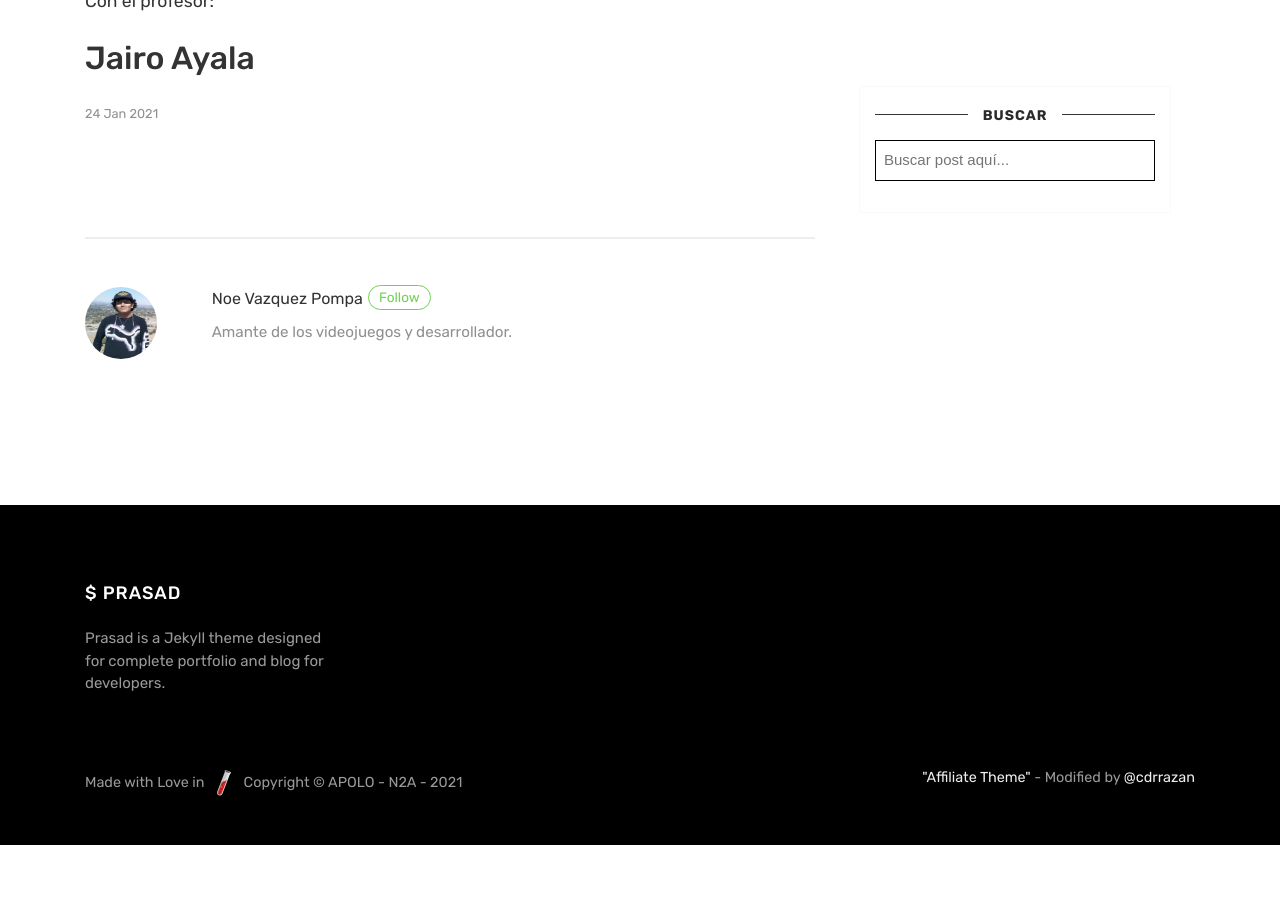
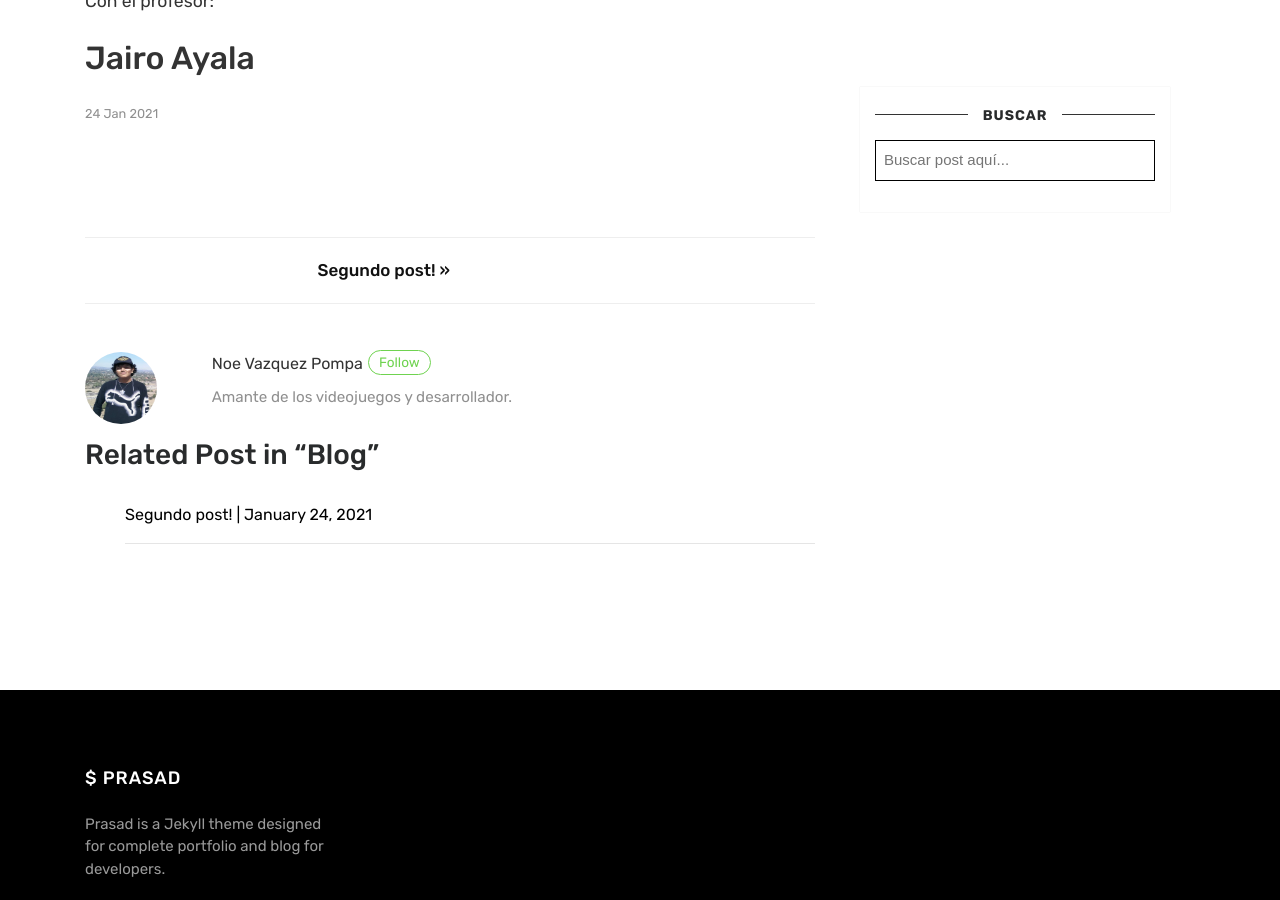
Before and after one commit to Famvazpom/apolo-n2a, a Jekyll site: the page built from _posts/2021-01-24-hola-mundo.md, in a window 1280 px wide and 900 px high, scrolled down 939 px. Built offline with Jekyll 4.4.1, drawn with Linux system fonts in a browser that asks for light colours; nearby versions of some CDN libraries; comment, search, counter and statistics services are not loaded; before the commit the page ends 1784 px from its top, so only the background shows below that.

Commit message:
Cambios menores

```diff
--- /dev/null
+++ b/_posts/2021-02-10-test.md
@@ -0,0 +1,12 @@
+---
+layout: post
+cover:  assets/images/1.jpg
+title: Segundo post!
+date: 2021-01-24 00:00:00
+categories: blog
+featured: True
+author: famvazpom
+summary: Este es el segundo post del sitio!
+---
+
+Bienvenidos!
```
Also changed, not shown: _posts/2021-01-24-hola-mundo.md (+1 -1 lines).
